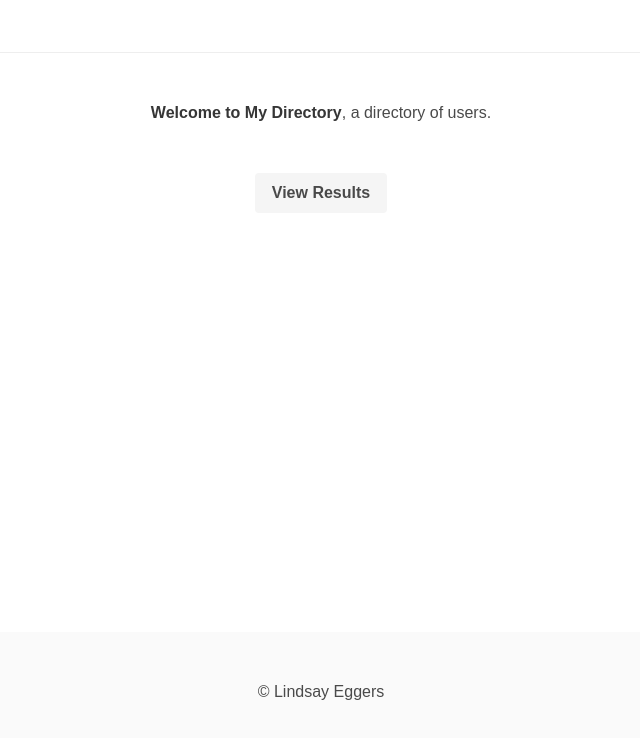
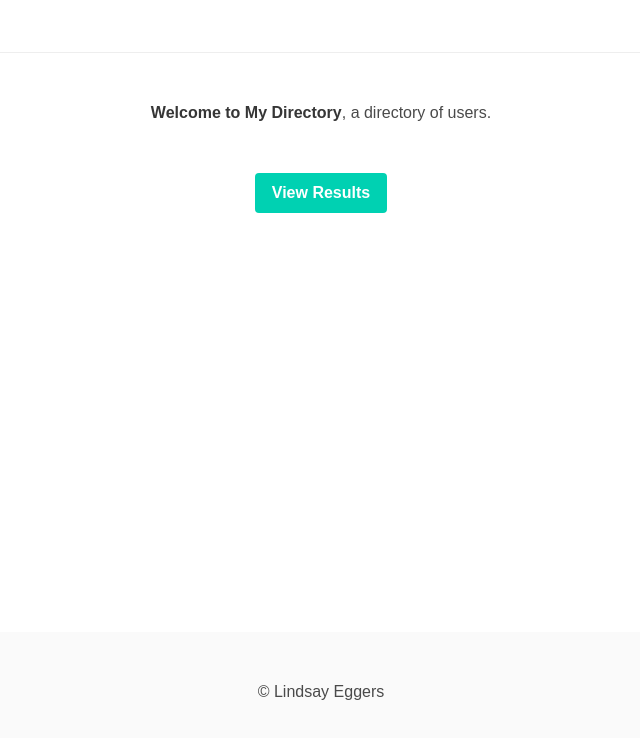
Before and after one commit to lindsayeggers/my-directory, a Vue app: page / in a window 1280 px wide. Shown: the top 738 px of the page, without its empty margins (319-959 px from the left). Built offline with nearby package versions, Linux system fonts and the light colour scheme.

Commit message:
change button color

```diff
--- a/src/components/Export.vue
+++ b/src/components/Export.vue
@@ -1,6 +1,6 @@
 <template>
 	<div class="columns">
-		<button class="button is-light is-size-6" v-on:click="exportCSV">
+		<button class="button is-primary is-size-6" v-on:click="exportCSV">
 			Export to CSV
 		</button>
 	</div>
--- a/src/components/Pagination.vue
+++ b/src/components/Pagination.vue
@@ -1,11 +1,11 @@
 <template>
 	<div class="columns is-centered has-text-centered">
 		<nav class="is-centered" role="navigation" aria-label="pagination">
-			<button class="button is-light is-size-6" @click="prevPage" :disabled="isDisabled">
+			<button class="button is-primary is-size-6" @click="prevPage" :disabled="isDisabled">
 				Previous
 			</button>
 
-			<button class="button is-light is-size-6" @click="nextPage">
+			<button class="button is-primary is-size-6" @click="nextPage">
 				Next page
 			</button>
 		</nav>
--- a/src/pages/Home.vue
+++ b/src/pages/Home.vue
@@ -5,9 +5,8 @@
 				<article class="introduction row is-full">
 					<p><strong>Welcome to My Directory</strong>, a directory of users.</p>
 				</article>
-
         <div class="row is-full">
-					<router-link class="capitalize button is-light is-size-6" to="/results">
+					<router-link class="capitalize button is-primary is-size-6" to="/results">
 						View Results
 					</router-link>
 				</div>
```
